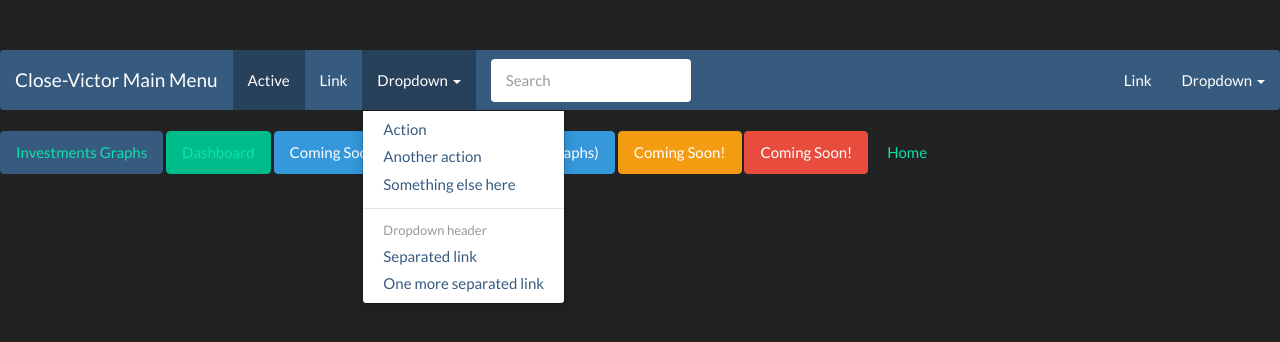
After one commit to victormoussalem/close_victor, a Flask app: template app/templates/homepage.html in a window 1280 px wide, after a click on "Dropdown". The commit adds this page. Shown: the top 342 px of the page. Run offline with Flask 2, Linux system fonts and the light colour scheme; the template is opened without the code that fills it, so the values that code supplies are empty.

Commit message:
changes in app front end

```diff
--- /dev/null
+++ b/app/templates/homepage.html
@@ -0,0 +1,68 @@
+<!DOCTYPE html>
+<html>
+<head>
+<meta charset='utf-8'>
+<script type="text/javascript" src="{{ url_for('static', filename='javascripts/jquery-1.9.1.min.js') }}"></script>
+<script type="text/javascript" src="{{ url_for('static', filename='javascripts/d3.js') }}"></script>
+<script type="text/javascript" src="{{ url_for('static', filename='javascripts/crossfilter.js') }}"></script>
+<script type="text/javascript" src="{{ url_for('static', filename='javascripts/dc.js') }}"></script>
+<script type="text/javascript" src="{{ url_for('static', filename='javascripts/bootstrap.min.js') }}"></script>
+<script type="text/javascript" src="{{ url_for('static', filename='javascripts/colorbrewer.js') }}"></script>
+
+<link href="{{ url_for('static', filename='stylesheets/dc.css') }}" rel='stylesheet' type='text/css'>
+<link href="{{ url_for('static', filename='stylesheets/darkly.css') }}" rel='stylesheet' type='text/css'>
+<link href="{{ url_for('static', filename='stylesheets/dashboard.css') }}" rel='stylesheet' type='text/css'>
+<link href="http://fonts.googleapis.com/css?family=Ubuntu:400,500,700" media="all" rel="stylesheet" />
+<script type="text/javascript" src="{{ url_for('static', filename='visualizations.js') }}"></script>
+</head>
+<body>
+	<div class="navbar navbar-default">
+  <div class="navbar-header">
+    <button type="button" class="navbar-toggle" data-toggle="collapse" data-target=".navbar-responsive-collapse">
+      <span class="icon-bar"></span>
+      <span class="icon-bar"></span>
+      <span class="icon-bar"></span>
+    </button>
+    <a class="navbar-brand" href="#">Close-Victor Main Menu</a>
+  </div>
+  <div class="navbar-collapse collapse navbar-responsive-collapse">
+    <ul class="nav navbar-nav">
+      <li class="active"><a href="#">Active</a></li>
+      <li><a href="#">Link</a></li>
+      <li class="dropdown">
+        <a href="#" class="dropdown-toggle" data-toggle="dropdown">Dropdown <b class="caret"></b></a>
+        <ul class="dropdown-menu">
+          <li><a href="#">Action</a></li>
+          <li><a href="#">Another action</a></li>
+          <li><a href="#">Something else here</a></li>
+          <li class="divider"></li>
+          <li class="dropdown-header">Dropdown header</li>
+          <li><a href="#">Separated link</a></li>
+          <li><a href="#">One more separated link</a></li>
+        </ul>
+      </li>
+    </ul>
+    <form class="navbar-form navbar-left">
+      <input type="text" class="form-control col-lg-8" placeholder="Search">
+    </form>
+    <ul class="nav navbar-nav navbar-right">
+      <li><a href="#">Link</a></li>
+      <li class="dropdown">
+        <a href="#" class="dropdown-toggle" data-toggle="dropdown">Dropdown <b class="caret"></b></a>
+        <ul class="dropdown-menu">
+          <li><a href="#">Action</a></li>
+          <li><a href="#">Another action</a></li>
+          <li><a href="#">Something else here</a></li>
+          <li class="divider"></li>
+          <li><a href="#">Separated link</a></li>
+        </ul>
+      </li>
+    </ul>
+  </div>
+</div>
+<button type="button" class="btn btn-primary"><a href='/static/investments'>Investments Graphs</a></button>
+<button type="button" class="btn btn-success"><a href='/static/dropbox'>Dashboard</a></button>
+<button type="button" class="btn btn-info">Coming Soon! (Interactive Investments Graphs)</button>
+<button type="button" class="btn btn-warning">Coming Soon!</button>
+<button type="button" class="btn btn-danger">Coming Soon!</button>
+<button type="button" class="btn btn-link">Home</button>
```
Also changed, not shown: app/templates/indexDropbox.html (+4 -38 lines), app/templates/investments.html (added, +46 -0 lines), app/views.py (+8 -0 lines), app/static/investments.png (added).
